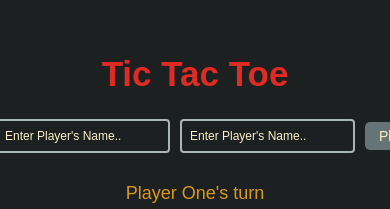
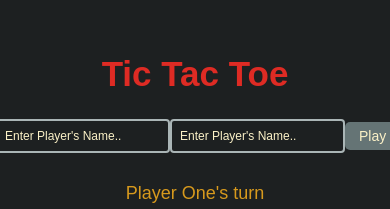
Before and after one commit to gazzaar/tic-tac-toe, a plain HTML site: page index.html in a window 390 px wide. Shown: the part 161-370 px from the top of the page. Drawn offline with Linux system fonts and the light colour scheme.

Commit message:
style: Fix input responsive width

```diff
--- a/style.css
+++ b/style.css
@@ -161,3 +161,9 @@ body {
   outline: none;
   border: 2px solid #d7991d;
 }
+
+@media only screen and (max-width: 600px) {
+  .players-container {
+    gap: 0;
+  }
+}
```
